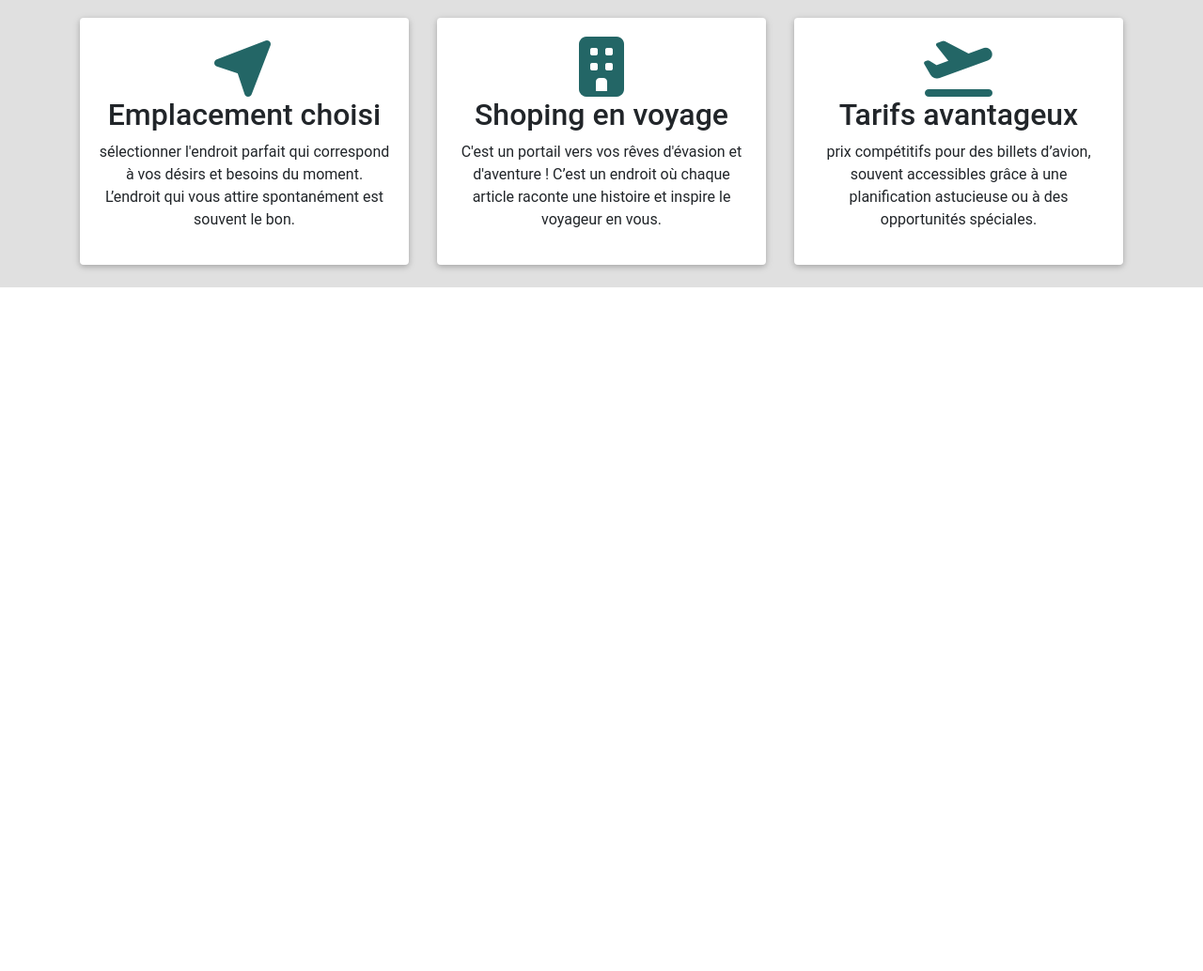
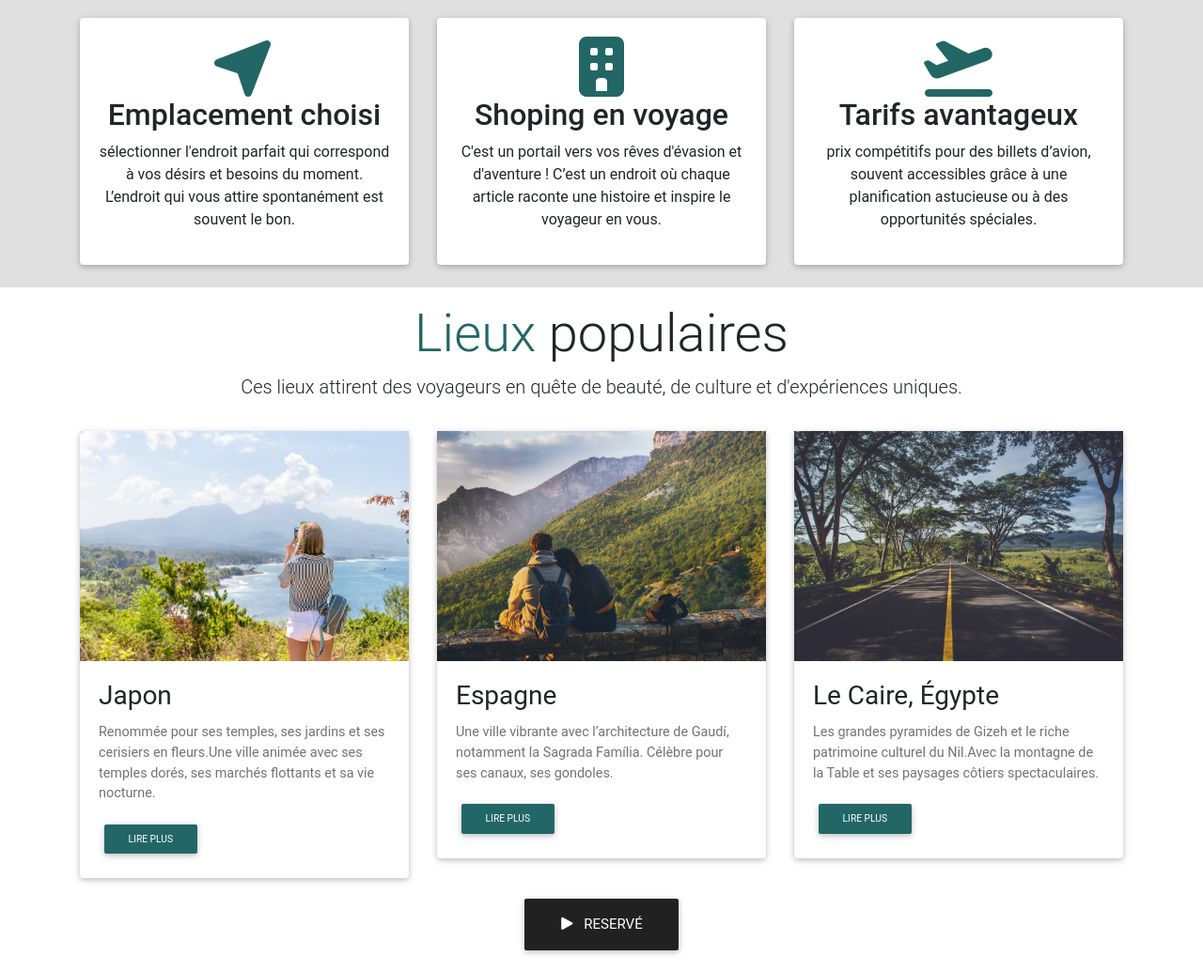
Before and after one commit to 1306BENIE/travel_agency, a plain HTML site: page index.html in a window 1280 px wide. Shown: the part 758-1792 px from the top of the page at 94% size. Before the commit the page ends 1064 px from the top, so only its background shows below. Drawn offline with Linux system fonts and the light colour scheme.

Commit message:
ajout de la section lieux_populaire

```diff
--- a/index.html
+++ b/index.html
@@ -163,6 +163,59 @@
         </div>
     </section>
 
+    <!-- Lieux populaires -->
+    <section id="places" class="p-3">
+        <div class="container">
+            <div class="row text-center">
+                <div class="col">
+                    <h5 class="display-4">
+                        <span class="text-teal">Lieux </span> populaires
+                    </h5>
+                    <p class="lead"> Ces lieux attirent des voyageurs en quête de beauté, de culture et d'expériences uniques.</p>
+                </div>
+            </div>
+            <div class="row">
+                <div class="col-md-4">
+                    <div class="card mt-3">
+                        <img src="images/card_1.jpg" class="img-fluid" alt="">
+                        <div class="card-body">
+                            <h3 class="card-title">Japon</h3>
+                            <p class="card-text">Renommée pour ses temples, ses jardins et ses cerisiers en fleurs.Une ville animée avec ses temples dorés, ses marchés flottants et sa vie nocturne.</p>
+                            <button class="btn btn-teal btn-sm">Lire plus</button>
+                        </div>
+                    </div>
+                </div>
+                <div class="col-md-4">
+                    <div class="card mt-3">
+                        <img src="images/card_2.jpg" class="img-fluid" alt="">
+                        <div class="card-body">
+                            <h3 class="card-title">Espagne </h3>
+                            <p class="card-text">Une ville vibrante avec l’architecture de Gaudí, notamment la Sagrada Família. Célèbre pour ses canaux, ses gondoles.</p>
+                            <button class="btn btn-teal btn-sm">Lire plus</button>
+                        </div>
+                    </div>
+                </div>
+                <div class="col-md-4">
+                    <div class="card mt-3">
+                        <img src="images/card_3.jpg" class="img-fluid" alt="">
+                        <div class="card-body">
+                            <h3 class="card-title">Le Caire, Égypte</h3>
+                            <p class="card-text">Les grandes pyramides de Gizeh et le riche patrimoine culturel du Nil.Avec la montagne de la Table et ses paysages côtiers spectaculaires.</p>
+                            <button class="btn btn-teal btn-sm">Lire plus</button>
+                        </div>
+                    </div>
+                </div>
+            </div>
+            <div class="row mt-3">
+                <div class="col text-center">
+                    <button class="btn btn-dark btn-lg">
+                        <i class="fa fa-play mr-2"></i> Reservé
+                    </button>
+                </div>
+            </div>
+        </div>
+    </section>
+
 
 
 <script src="./js/boostrap_js/bootstrap.js"></script>
```
